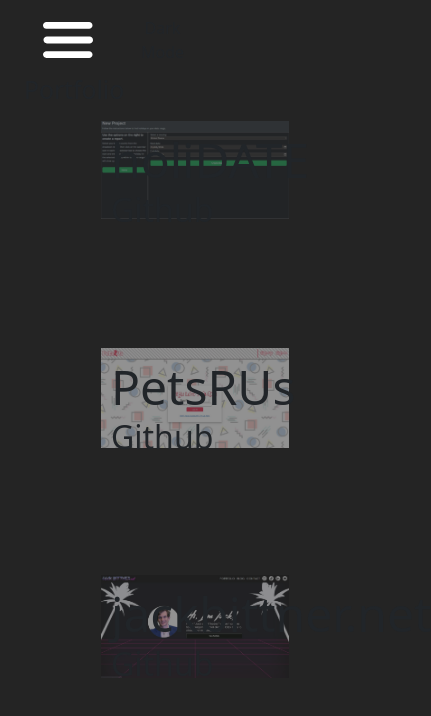
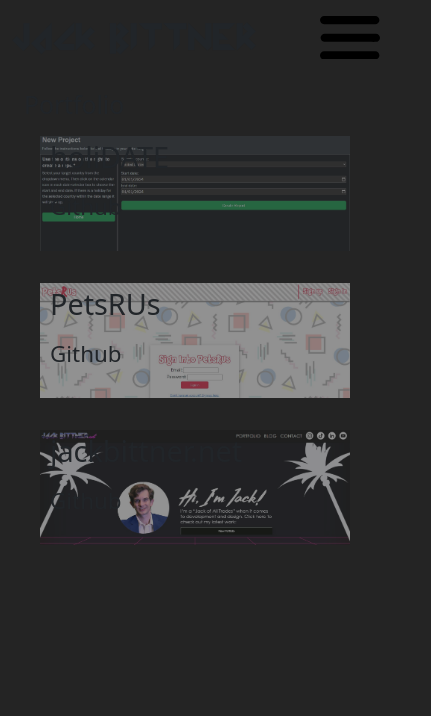
Before and after one commit to thejackbitt/react-portfolio, a React (Vite) app in the folder portfolio/: page / in a window 390 px wide. Shown: the top 716 px of the page, 431 px wide, since content can reach past the window. Built offline with nearby package versions, Linux system fonts and the light colour scheme.

Commit message:
finalized mobile styling

```diff
--- a/portfolio/src/App.css
+++ b/portfolio/src/App.css
@@ -26,7 +26,7 @@ body {
 
 @font-face {
   font-family: 'Arkanoid';
-  src: url('../public/fonts/Arka_solid.ttf');
+  src: url('/fonts/Arka_solid.ttf');
   font-weight: 400;
   font-style: normal;
 }
@@ -159,6 +159,24 @@ hr {
 }
 
 /* Document Component */
+.subheader-container {
+  display: flex;
+  justify-content: space-between;
+}
+
+.subheader-right {
+  flex: 1;
+  text-align: right;
+  margin: 0 ;
+}
+
+.subheader-left {
+  flex: 1;
+  text-align: left;
+  margin: 0 ;
+}
+
+
 .dropDownHeader {
   padding-bottom: 2px;
 }
@@ -173,6 +191,8 @@ hr {
   color: var(--bkg);
   background-color: var(--text-secondary);
   border: 1px solid transparent;
+  margin: 15px 0;
+  width: 100px;
 }
 
 .sub-Btn:hover {
@@ -229,6 +249,16 @@ hr {
 
 /* Responsive Styling */
 
+.cls-1 {
+  fill: var(--text-primary);
+  stroke-width: 0px;
+}
+
+#toggleBtnMobile {
+  margin: 15px 0;
+  background-color: var(--bkg-ui);
+}
+
 .hamburger-menu-list {
   height: 100vh;
   width: 100vw;
@@ -271,6 +301,7 @@ hr {
 
 #rotating-image {
   transition: transform 0.5s ease;
+  width: 60px;
 }
 
 .rotated {
@@ -279,6 +310,10 @@ hr {
 
 #rotating-image.rotated {
   transform: rotate(90deg);
+}
+
+.mobile-header-text {
+  display: none;
 }
 
 @media screen and (max-width: 450px) {
@@ -309,4 +344,70 @@ hr {
   .top-bar {
     display: none;
   }
+
+  .portfolio-item h4 {
+    font-size: 1.8rem;
+    margin-top: 4px;
+  }
+
+  .portfolio-item h5 {
+    margin-top: 58px;
+    font-size: 1.4rem;
+  }
+
+  .portfolio-item {
+    height: 115px;
+  }
+
+  #toggleBtn {
+    display: none;
+  }
+
+  #headerRoot {
+    position: fixed;
+    z-index: 5;
+  }
+
+  #bodyRoot {
+    margin-top: 90px;
+    margin-bottom: 45px;
+  }
+
+  .img-box {
+    width: 100%;
+    margin: 15px 0;
+  }
+
+  .sub-Btn {
+    width: 100%;
+  }
+
+  .subheader-container {
+    display: block;
+    justify-content: start;
+  }
+
+  .subheader-left {
+    flex: none;
+  }
+
+  .subheader-right {
+    flex: none;
+    text-align: left;
+    margin-bottom: 10px;
+    font-size: 0.8rem;
+  }
+
+  .mobile-header-text {
+    display: block;
+    margin: 0 12px;
+    margin-top: 4px;
+    font-family: Arkanoid;
+    font-size: 2rem;
+    color: var(--text-primary);
+    user-select: none;
+    -moz-user-select: none;
+    -webkit-user-select: none;
+  }
+
 }
--- a/portfolio/src/App.jsx
+++ b/portfolio/src/App.jsx
@@ -33,7 +33,7 @@ function App() {
     <>
       <div className='container-fluid d-flex flex-column view'>
         <Header changeComponent={changeComponent} />
-        <div className='container d-flex flex-fill'>
+        <div id='bodyRoot' className='container d-flex flex-fill'>
           {getComponent()}
         </div>
         <Footer />
--- a/portfolio/src/components/Footer.jsx
+++ b/portfolio/src/components/Footer.jsx
@@ -3,7 +3,7 @@ function Footer() {
       <>
         <div className="container-fluid">
           <div className="row header-box justify-content-start align-items-center">
-            <div className="col-6">
+            <div className="col-12 col-md-6">
                 <p className="header-item"><strong>Copyright 2024 © Jack Bittner</strong></p>
             </div>
           </div>
--- a/portfolio/src/components/Form.jsx
+++ b/portfolio/src/components/Form.jsx
@@ -55,7 +55,7 @@ const Form = () => {
       <div className="container">
         <h2>{title}</h2>
         <div className="row d-flex flex-column align-items-center">
-          <div className="col-8">
+          <div className="col-12 col-md-8">
             <br />
             <br />
             <p>{message}</p>
--- a/portfolio/src/components/Header.jsx
+++ b/portfolio/src/components/Header.jsx
@@ -4,15 +4,15 @@ import Navigation from './Navigation.jsx'
 function Header({ changeComponent }) {
     return (
       <>
-        <div className="container-fluid">
+        <div id="headerRoot" className="container-fluid">
           <div className="row header-box justify-content-start align-items-center">
             <div className="col-md-6 d-none-sm">
                 <h1 className="header-text">Jack Bittner</h1>
             </div>
-            <div className="col-4">
+            <div className="col-md-4 col-12 p-0">
             <Navigation changeComponent={changeComponent} />
     </div>
-            <div className="col-2 d-flex justify-content-center align-items-center">
+            <div className="col-md-2 d-none-sm d-flex justify-content-center align-items-center">
               <ModeBtn/>
             </div>
           </div>
--- /dev/null
+++ b/portfolio/src/components/MobileModeBtn.jsx
@@ -0,0 +1,27 @@
+import $ from 'jquery';
+import React, { useState, useEffect } from 'react'
+
+const MobileModeBtn = () => {
+    const [theme, setTheme] = useState(localStorage.getItem('theme'));
+
+    useEffect(() => {
+        const savedTheme = localStorage.getItem('theme') || 'light';
+        setTheme(savedTheme);
+        $(':root').attr('data-theme', savedTheme);
+    }, []);
+
+    useEffect(() => {
+        localStorage.setItem('theme', theme);
+        $(':root').attr('data-theme', theme);
+    }, [theme]);
+
+    const toggleTheme = () => {
+        setTheme(theme === 'light' ? 'dark' : 'light');
+    }
+
+    const buttonText = theme === 'light' ? 'Light Mode' : 'Dark Mode';
+
+    return <button id='toggleBtnMobile' onClick={toggleTheme}>{buttonText}</button>
+}
+
+export default MobileModeBtn;
--- a/portfolio/src/components/Navigation.jsx
+++ b/portfolio/src/components/Navigation.jsx
@@ -1,25 +1,27 @@
-import React, { useEffect, useState, useRef } from 'react';
+import React, { useEffect, useState, useRef } from "react";
+import MobileModeBtn from "./MobileModeBtn.jsx";
 
 const Navigation = ({ changeComponent }) => {
-  const [navigationData, setNavData] = useState(null)
-  const menuIconRef = useRef(null)
-  const menuListRef = useRef(null)
+  const [navigationData, setNavData] = useState(null);
+  const menuIconRef = useRef(null);
+  const menuListRef = useRef(null);
   const [menuOpen, setMenuOpen] = useState(false);
 
   useEffect(() => {
-    fetch('./destinationDb.json')
-      .then(response => response.json())
-      .then(data => setNavData(data))
-      .catch(error => console.error("Ruh roh, Raggy!  Can't get page destinations:", error));
+    fetch("./destinationDb.json")
+      .then((response) => response.json())
+      .then((data) => setNavData(data))
+      .catch((error) =>
+        console.error("Ruh roh, Raggy!  Can't get page destinations:", error)
+      );
   }, []);
 
   const [pageTypes, setPageTypes] = useState([]);
 
   useEffect(() => {
     if (navigationData) {
-      const fetchJSONs = navigationData.map(navigationData =>
-        fetch(navigationData.destination)
-          .then(response => {
+      const fetchJSONs = navigationData.map((navigationData) =>
+        fetch(navigationData.destination).then((response) => {
           if (!response.ok) {
             throw new Error(`Ruh roh!  A rerror! ${response.status}`);
           }
@@ -27,11 +29,15 @@ const Navigation = ({ changeComponent }) => {
         })
       );
 
-      Promise.all(fetchJSONs).then(jsons => {
-        const loadedPageTypes = jsons.map(json => json[0].pageType);
+      Promise.all(fetchJSONs)
+        .then((jsons) => {
+          const loadedPageTypes = jsons.map((json) => json[0].pageType);
           setPageTypes(loadedPageTypes);
-        loadedPageTypes.forEach(pageType => console.log(pageType));
-      }).catch(error => console.error("Ruh roh, Raggy.  Can't play fetch:", error));
+          loadedPageTypes.forEach((pageType) => console.log(pageType));
+        })
+        .catch((error) =>
+          console.error("Ruh roh, Raggy.  Can't play fetch:", error)
+        );
     }
   }, [navigationData]);
 
@@ -41,23 +47,30 @@ const Navigation = ({ changeComponent }) => {
     };
 
     const menuIcon = menuIconRef.current;
-    menuIcon.addEventListener('click', toggleMenu);
+    menuIcon.addEventListener("click", toggleMenu);
 
     return () => {
-      menuIcon.removeEventListener('click', toggleMenu);
+      menuIcon.removeEventListener("click", toggleMenu);
     };
   }, [menuOpen]);
 
-  const scalar = navigationData ? (Math.floor(12 / navigationData.length)) < 1 ? 1 : Math.floor(12 / navigationData.length) : 1;
+  const scalar = navigationData
+    ? Math.floor(12 / navigationData.length) < 1
+      ? 1
+      : Math.floor(12 / navigationData.length)
+    : 1;
 
   const preHandleClick = (id) => {
     if (pageTypes[id.index] !== undefined) {
-      const destComp = pageTypes[id.index].charAt(0).toUpperCase() + pageTypes[id.index].slice(1);
+      const destComp =
+        pageTypes[id.index].charAt(0).toUpperCase() +
+        pageTypes[id.index].slice(1);
       handleClick(destComp);
+      setMenuOpen(false);
     } else {
-      console.error('Ruh roh, Raggy!  No page!');
+      console.error("Ruh roh, Raggy! No page!");
     }
-  }
+  };
 
   const handleClick = (componentName) => {
     changeComponent(componentName);
@@ -66,22 +79,57 @@ const Navigation = ({ changeComponent }) => {
   return (
     <>
       {/* Mobile Icons */}
+      <div className='d-flex'>
+        <h1 className="mobile-header-text">Jack Bittner</h1>
         <div className="hamburger-menu">
-        <img ref={menuIconRef} id="rotating-image" src="./hamburger_menu.svg" alt="Menu" className={menuOpen ? 'rotated' : ''} />
+          <svg
+            ref={menuIconRef}
+            id="rotating-image"
+            alt="Menu"
+            className={menuOpen ? "rotated" : ""}
+            data-name="burger" xmlns="http://www.w3.org/2000/svg" viewBox="0 0 548.8 398.29"
+          >
+            <path
+              className="cls-1"
+              d="m37.53,75.14h410.77c18.91,0,37.86.31,56.77,0,.27,0,.54,0,.81,0,19.62,0,38.41-17.25,37.5-37.5-.91-20.32-16.48-37.5-37.5-37.5H95.11C76.2.14,57.25-.17,38.34.14c-.27,0-.54,0-.81,0C17.92.14-.88,17.38.03,37.64s16.48,37.5,37.5,37.5h0Z"
+            />
+            <path
+              className="cls-1"
+              d="m42.93,236.65h410.77c18.91,0,37.86.31,56.77,0,.27,0,.54,0,.81,0,19.62,0,38.41-17.25,37.5-37.5s-16.48-37.5-37.5-37.5H100.51c-18.91,0-37.86-.31-56.77,0-.27,0-.54,0-.81,0-19.62,0-38.41,17.25-37.5,37.5s16.48,37.5,37.5,37.5h0Z"
+            />
+            <path
+              className="cls-1"
+              d="m37.53,398.16h410.77c18.91,0,37.86.31,56.77,0,.27,0,.54,0,.81,0,19.62,0,38.41-17.25,37.5-37.5-.91-20.32-16.48-37.5-37.5-37.5H95.11c-18.91,0-37.86-.31-56.77,0-.27,0-.54,0-.81,0-19.62,0-38.41,17.25-37.5,37.5.91,20.32,16.48,37.5,37.5,37.5h0Z"
+            />
+          </svg>
         </div>
-      <div ref={menuListRef} className={`hamburger-menu-list ${menuOpen ? 'menu-open' : ''}`}>
-          {navigationData && navigationData.map((item, index) => (
-            <div key={item.id} className={`col-${scalar} nav-item d-flex justify-content-end align-items-center`}>
+        <div
+          ref={menuListRef}
+          className={`hamburger-menu-list ${menuOpen ? "menu-open" : ""}`}
+        >
+          {navigationData &&
+            navigationData.map((item, index) => (
+              <div
+                key={item.id}
+                className={`nav-item d-flex justify-content-end align-items-center`}
+              >
                 <a className="noDec" onClick={() => preHandleClick({ index })}>
                   <p className="header-item click-link">{item.name}</p>
+                  <hr/>
                 </a>
               </div>
             ))}
+          <MobileModeBtn />
+        </div>
       </div>
       {/* Desktop Icons */}
       <div className="row top-bar">
-          {navigationData && navigationData.map((item, index) => (
-            <div key={item.id} className={`col-${scalar} nav-item d-flex justify-content-end align-items-center`}>
+        {navigationData &&
+          navigationData.map((item, index) => (
+            <div
+              key={item.id}
+              className={`col-${scalar} nav-item d-flex justify-content-end align-items-center`}
+            >
               <a className="noDec" onClick={() => preHandleClick({ index })}>
                 <p className="header-item click-link">{item.name}</p>
               </a>
--- a/portfolio/src/components/Portfolio.jsx
+++ b/portfolio/src/components/Portfolio.jsx
@@ -24,7 +24,7 @@ const Portfolio = () => {
             <div className="container">
                 <h2>{title}</h2>
                 <div className="row justify-content-center">
-                    <div className="col-8 d-flex justify-content-center flex-wrap">
+                    <div className="col-12 col-md-8 d-flex justify-content-center flex-wrap">
                         {items.map((item, index) => (
                             <Project
                                 key={index}
--- a/portfolio/src/index.css
+++ b/portfolio/src/index.css
@@ -15,7 +15,7 @@
 }
   /* Light Mode */
 :root[data-theme='light'] {
-    --bkg: rgba(255, 255, 255);
+    --bkg: rgb(255, 255, 255);
     --bkg-diff: rgb(240, 240, 240);
     --bkg-ui: rgba(202, 202, 202);
     --text-primary: #242424;
```
Also changed, not shown: portfolio/src/components/Document.jsx (+4 -7 lines), portfolio/package.json (line endings or trailing spaces), portfolio/public/hamburger_menu.svg. Lines whose indentation alone changed are shown as unchanged.
